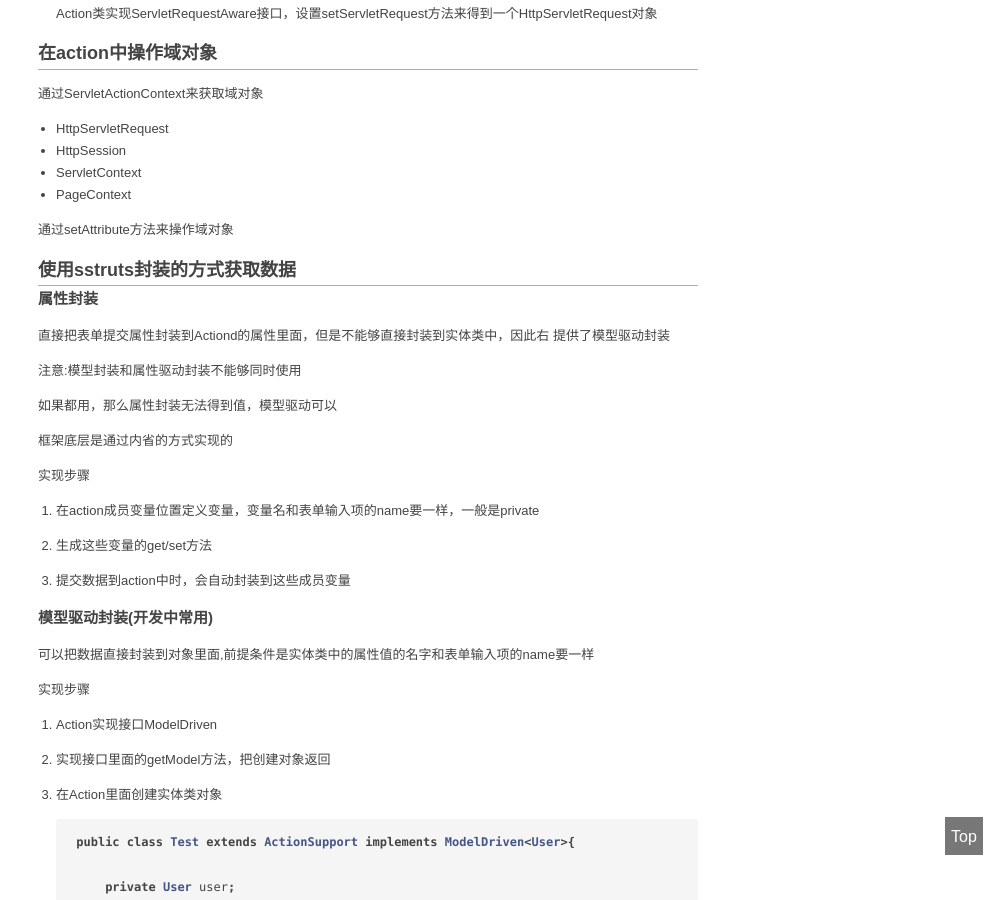
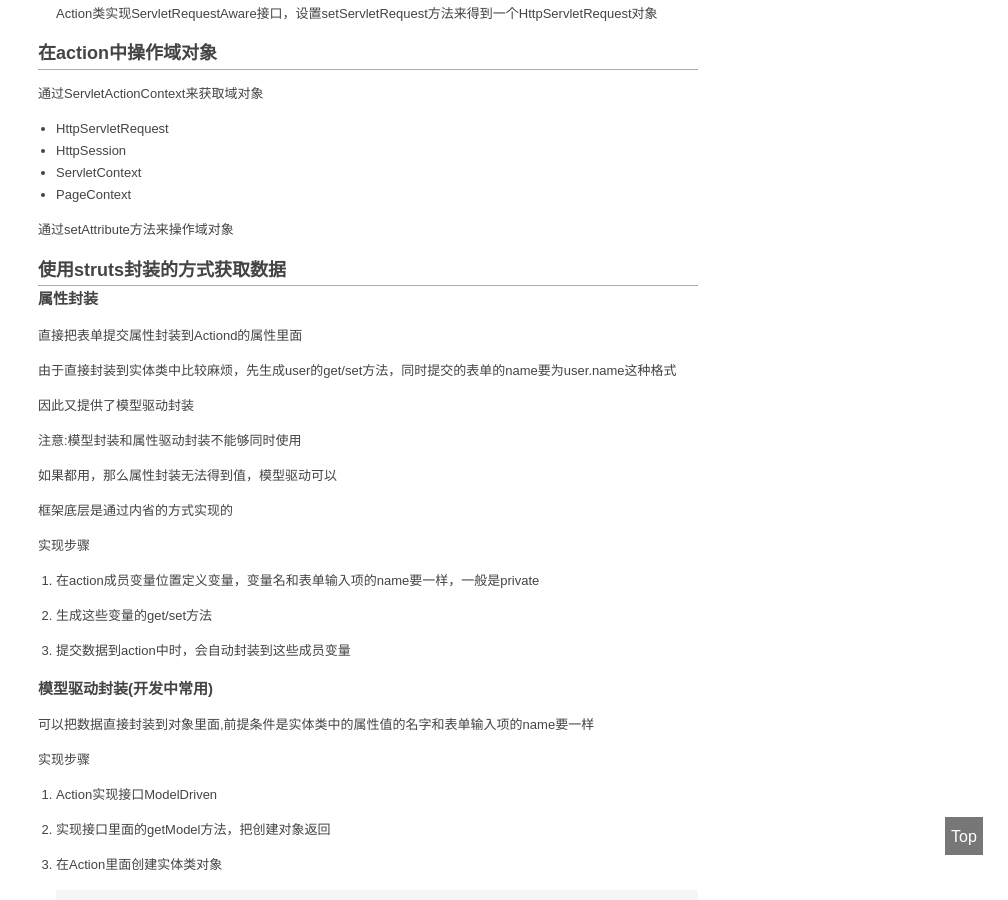
Before and after one commit to TMaize/tmaize-blog, a Jekyll site: the page built from _posts/2017-03-23-struts2学习03-页面配置-获取数据.md, in a window 1280 px wide and 900 px high, scrolled down 2404 px. Shown: the whole window, without its empty margins (272-1280 px from the left). Built offline with Jekyll 4.4.1, drawn with Linux system fonts in a browser that asks for light colours.

Commit message:
修改文章

```diff
--- a/_posts/2017-03-23-struts2学习03-页面配置-获取数据.md
+++ b/_posts/2017-03-23-struts2学习03-页面配置-获取数据.md
@@ -114,12 +114,15 @@ categories: [java]
 
 通过setAttribute方法来操作域对象
 
-# 使用sstruts封装的方式获取数据
+# 使用struts封装的方式获取数据
 
 ## 属性封装
 
-直接把表单提交属性封装到Actiond的属性里面，但是不能够直接封装到实体类中，因此右
-提供了模型驱动封装
+直接把表单提交属性封装到Actiond的属性里面
+
+由于直接封装到实体类中比较麻烦，先生成user的get/set方法，同时提交的表单的name要为user.name这种格式
+
+因此又提供了模型驱动封装
 
 注意:模型封装和属性驱动封装不能够同时使用
 
```
